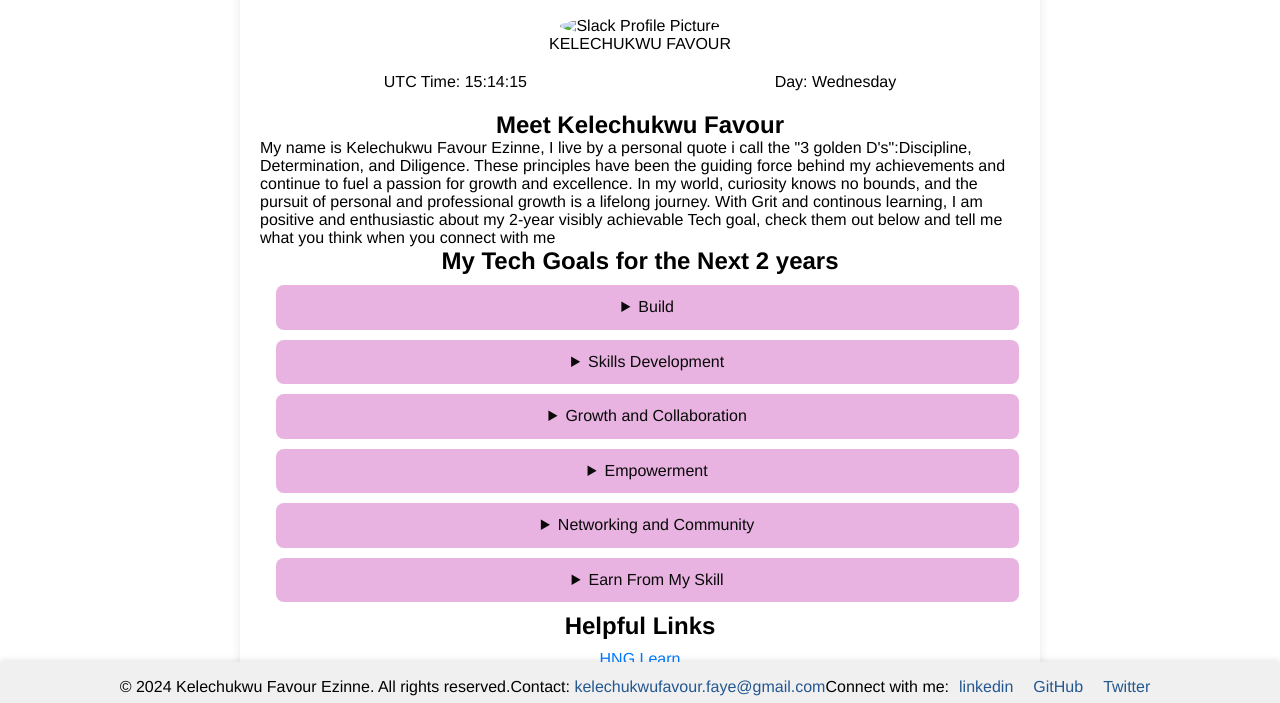
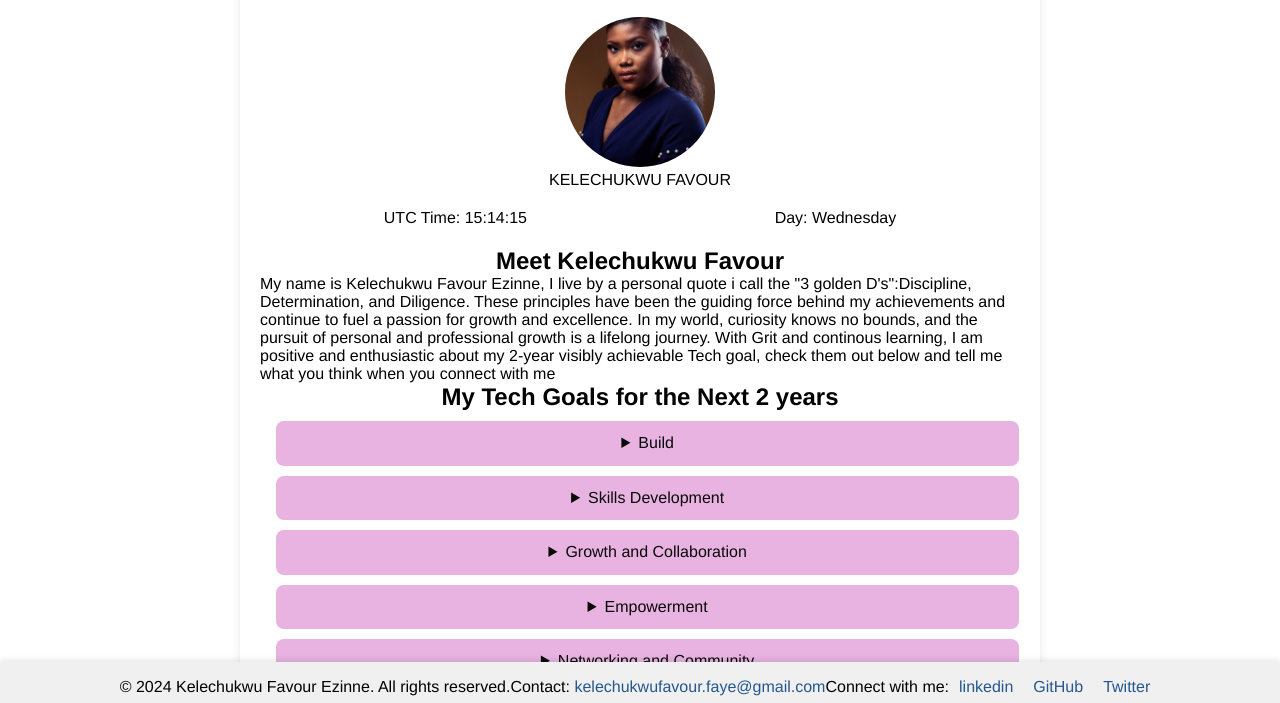
Before and after one commit to kelechukwufavour/hng11, a plain HTML site: page index.html in a window 1280 px wide. Shown: the part 88-791 px from the top of the page. Drawn offline with Linux system fonts and the light colour scheme.

Commit message:
my first commit

```diff
--- a/index.html
+++ b/index.html
@@ -10,7 +10,7 @@
     <div id="container">
         <h1> My Tech Vision Board </h1>
         <div id="profile">
-            <img id="profile_image" data-testid="slackProfilePicture" src="Images/profile_image.png" alt="Slack Profile Picture">
+            <img id="profile_image" data-testid="slackProfilePicture" src="/profile_image.png" alt="Slack Profile Picture">
             <p id="slack-name" data-testid="slackDisplayName">KELECHUKWU FAVOUR</p>
             <p id="slackEmail" data-testid="kelechukwufavour.faye@gmail.com"></p>
         </div>
```
